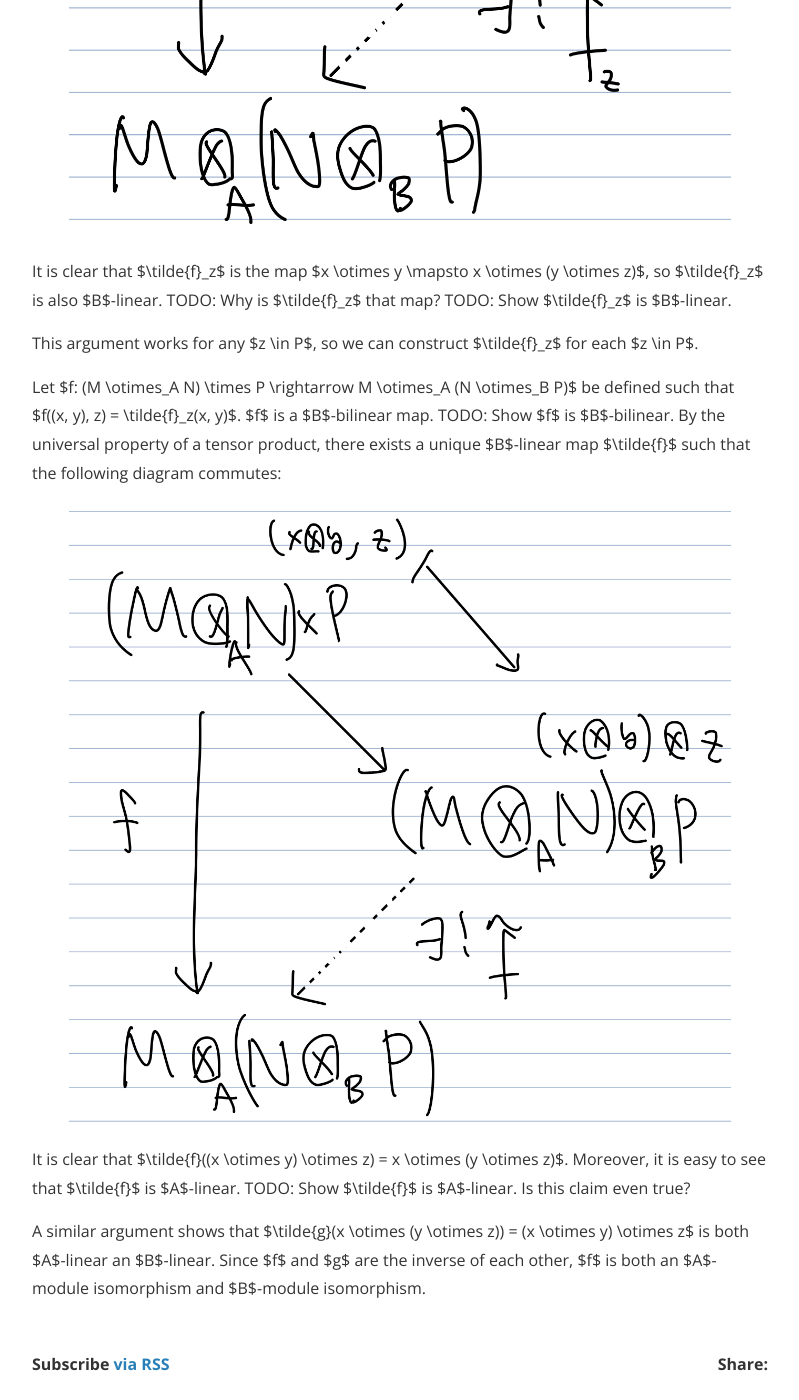
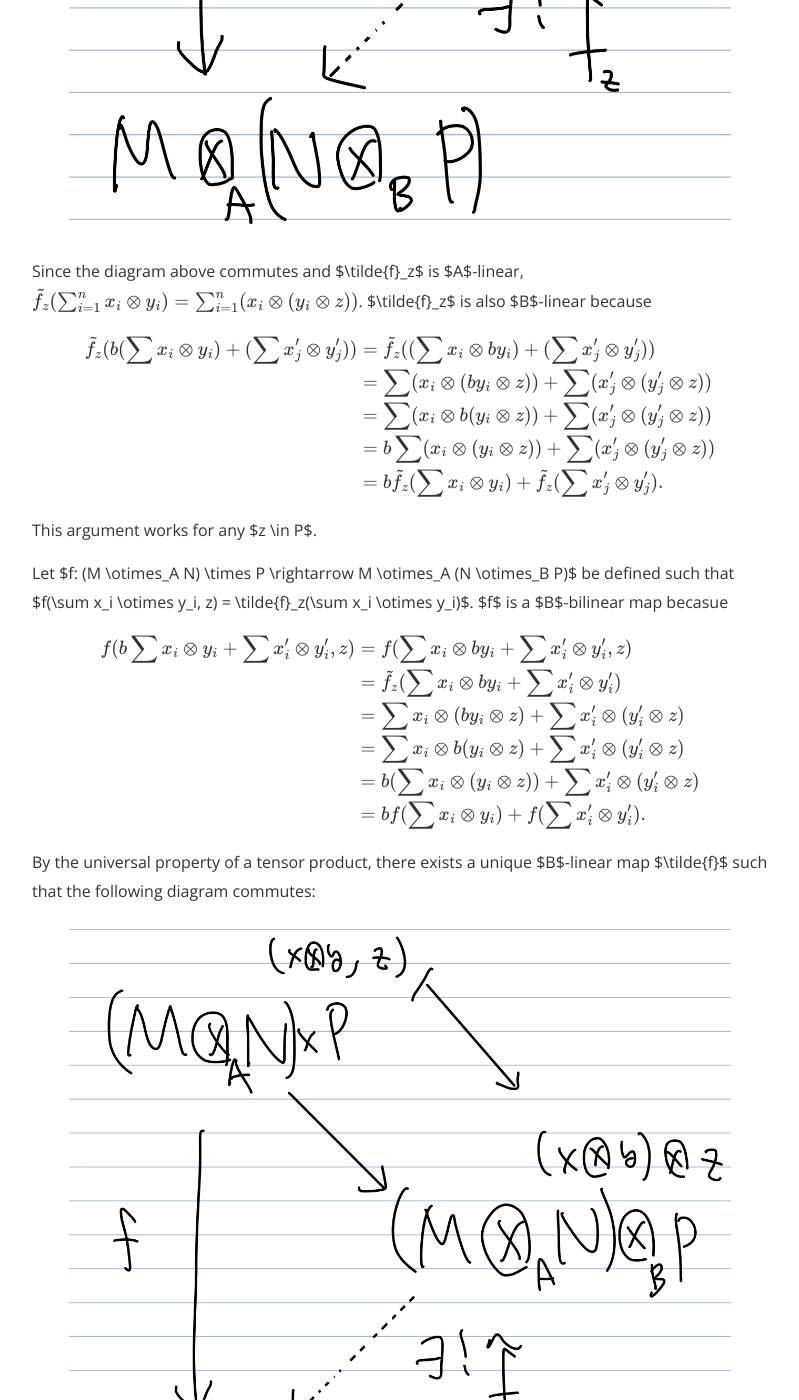
Before and after one commit to hidenori-shinohara/hidenori-shinohara.github.io, a Jekyll site: the page built from _posts/atiyah/chapter2/2019-12-15-universal-property-in-text-ex-2-15.md, in a window 1280 px wide and 1400 px high, scrolled down 1709 px. Shown: the whole window, without its empty margins (240-1039 px from the left). Built offline with Jekyll 4.4.1, drawn with Linux system fonts in a browser that asks for light colours; nearby versions of some CDN libraries; formulas are drawn with MathJax 3; some of the changed text lies outside the part shown.

Commit message:
Finish ex 2-15 [atiyah]

```diff
--- a/_posts/atiyah/chapter2/2019-12-15-universal-property-in-text-ex-2-15.md
+++ b/_posts/atiyah/chapter2/2019-12-15-universal-property-in-text-ex-2-15.md
@@ -20,7 +20,6 @@ We will check if $(M \otimes_A N) \otimes_B P$ and $M \otimes_A (N \otimes_B P)$
 
 Let $z \in P$ be fixed.
 Construct an $A$-bilinear map $f_z: M \times N \rightarrow M \otimes_A (N \otimes_B P)$ such that $f_z(x, y) = x \otimes (y \otimes z)$.
-TODO: Show $f_z$ is $A$-bilinear.
 
 $f_z$ is $A$-bilinear because
 
@@ -51,22 +50,43 @@ By the universal property of a tensor product, there exists a unique $A$-linear
 
 ![Universal Property 1](/assets/atiyah/chapter2/in-text-exercise-2-15-1.jpeg)
 
-It is clear that $\tilde{f}_z$ is the map $x \otimes y \mapsto x \otimes (y \otimes z)$, so $\tilde{f}_z$ is also $B$-linear.
-TODO: Why is $\tilde{f}_z$ that map?
-TODO: Show $\tilde{f}_z$ is $B$-linear.
+Since the diagram above commutes and $\tilde{f}_z$ is $A$-linear, $$\tilde{f}_z(\sum_{i=1}^{n} x_i \otimes y_i) = \sum_{i=1}^{n} (x_i \otimes (y_i \otimes z))$$.
+$\tilde{f}_z$ is also $B$-linear because
 
-This argument works for any $z \in P$, so we can construct $\tilde{f}_z$ for each $z \in P$.
+$$
+\begin{align*}
+  \tilde{f}_z(b(\sum x_i \otimes y_i) + (\sum x'_j \otimes y'_j))
+    &= \tilde{f}_z((\sum x_i \otimes by_i) + (\sum x'_j \otimes y'_j)) \\
+    &= \sum (x_i \otimes (by_i \otimes z)) + \sum (x'_j \otimes (y'_j \otimes z)) \\
+    &= \sum (x_i \otimes b(y_i \otimes z)) + \sum (x'_j \otimes (y'_j \otimes z)) \\
+    &= b\sum (x_i \otimes (y_i \otimes z)) + \sum (x'_j \otimes (y'_j \otimes z)) \\
+    &= b\tilde{f}_z(\sum x_i \otimes y_i) + \tilde{f}_z(\sum x'_j \otimes y'_j).
+\end{align*}
+$$
 
-Let $f: (M \otimes_A N) \times P \rightarrow M \otimes_A (N \otimes_B P)$ be defined such that $f((x, y), z) = \tilde{f}_z(x, y)$.
-$f$ is a $B$-bilinear map.
-TODO: Show $f$ is $B$-bilinear.
+This argument works for any $z \in P$.
+
+Let $f: (M \otimes_A N) \times P \rightarrow M \otimes_A (N \otimes_B P)$ be defined such that $f(\sum x_i \otimes y_i, z) = \tilde{f}_z(\sum x_i \otimes y_i)$.
+$f$ is a $B$-bilinear map becasue
+
+$$
+\begin{align*}
+  f(b\sum x_i \otimes y_i + \sum x'_i \otimes y'_i, z)
+    &= f(\sum x_i \otimes by_i + \sum x'_i \otimes y'_i, z) \\
+    &= \tilde{f}_z(\sum x_i \otimes by_i + \sum x'_i \otimes y'_i ) \\
+    &= \sum x_i \otimes (by_i \otimes z) + \sum x'_i \otimes (y'_i \otimes z) \\
+    &= \sum x_i \otimes b(y_i \otimes z) + \sum x'_i \otimes (y'_i \otimes z) \\
+    &= b(\sum x_i \otimes (y_i \otimes z)) + \sum x'_i \otimes (y'_i \otimes z) \\
+    &= bf(\sum x_i \otimes y_i) + f(\sum x'_i \otimes y'_i).
+\end{align*}
+$$
+
 By the universal property of a tensor product, there exists a unique $B$-linear map $\tilde{f}$ such that the following diagram commutes:
 
 ![Universal Property 2](/assets/atiyah/chapter2/in-text-exercise-2-15-2.jpeg)
 
-It is clear that $\tilde{f}((x \otimes y) \otimes z) = x \otimes (y \otimes z)$.
+Based on the diagram and the fact that $\tilde{f}$ is $B$-linear, $$\tilde{f}(\sum_i (\sum_j x_{i, j} \otimes y_{i, j}) \otimes z_i) = \sum_i (\sum_j x_{i, j} \otimes (y_{i, j} \otimes z_{i}))$$.
+For simplicity, we will just write $\tilde{f}((x \otimes y) \otimes z) = x \otimes (y \otimes z)$ because there exists exactly one $B$-linear map that satisfies this.
 Moreover, it is easy to see that $\tilde{f}$ is $A$-linear.
-TODO: Show $\tilde{f}$ is $A$-linear. Is this claim even true?
 
-A similar argument shows that $\tilde{g}(x \otimes (y \otimes z)) = (x \otimes y) \otimes z$ is both $A$-linear an $B$-linear.
-Since $f$ and $g$ are the inverse of each other, $f$ is both an $A$-module isomorphism and $B$-module isomorphism.
+A similar argument shows that the inverse map of $f$ is both $A$-linear and $B$-linear, so $f$ is both an $A$-module isomorphism and $B$-module isomorphism.
```
Also changed, not shown: other parts of _posts/atiyah/chapter2/2019-12-15-universal-property-in-text-ex-2-15.md (+1 -1 lines).
